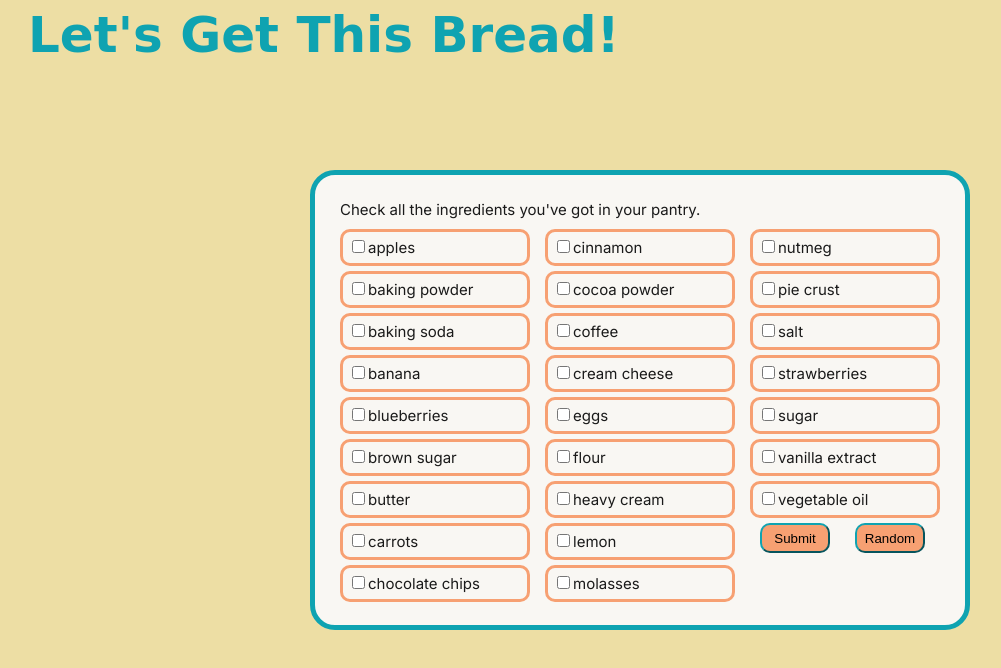
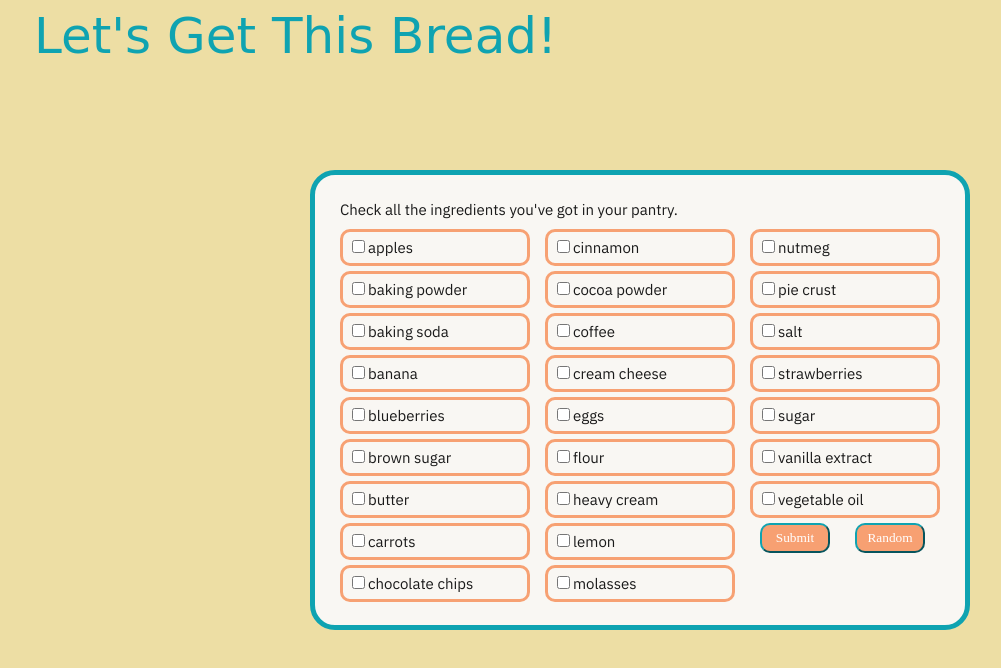
Before and after one commit to katmcd5/Baking-Recipe-Ideator, a website: page client/index.html in a window 1280 px wide. Shown: the whole page, without its empty margins (0-1001 px from the left). Drawn offline with Linux system fonts and the light colour scheme; a web font is replaced by a local one.

Commit message:
final touches

```diff
--- a/client/index.html
+++ b/client/index.html
@@ -3,12 +3,13 @@
   <head>
     <link href="https://fonts.googleapis.com/css2?family=Inter:wght@100;400;700;800&display=swap" rel="stylesheet">
     <link href="https://fonts.googleapis.com/css2?family=Neonderthaw&display=swap" rel="stylesheet">
+    <link href="https://fonts.googleapis.com/css2?family=Faustina&family=IBM+Plex+Sans&family=Prata&family=Source+Sans+3&display=swap" rel="stylesheet">
     <title>Recipe</title>
   </head>
 
   <body>
     <header>
-      <h1>Let's Get This Bread!</h1>
+      <button type="button" id="homepage" onClick="window.location.reload();">Let's Get This Bread!</button>
     </header>
     <div id="box"></div>
     <script type="text/javascript" src='/main.js'></script>
--- a/client/main.js
+++ b/client/main.js
@@ -58,6 +58,7 @@ function createCheckbox() {
     const submit = document.createElement('button');
     submit.setAttribute('type', 'submit');
     submit.id = 'submitButton';
+    submit.setAttribute('class', 'pinkButton');
     //create button label
     const text = document.createTextNode('Submit');
     submit.appendChild(text);
@@ -72,6 +73,7 @@ function createCheckbox() {
     const random = document.createElement('button');
     random.setAttribute('type', 'submit');
     random.id = 'randomButton';
+    random.setAttribute('class', 'pinkButton');
     const text = document.createTextNode('Random');
     random.appendChild(text);
     form.appendChild(random);
--- a/client/style.css
+++ b/client/style.css
@@ -1,13 +1,21 @@
-h1{
+#homepage{
   font-family: 'Neonderthaw', cursive;
   font-size: 50px;
   margin-left: 20px;
   margin-top: -2px;
   color: #0FA3B1;
+  border: none;
+  background-color: #EDDEA4;
 
 }
+
+#homepage:hover {
+  text-shadow: #f7a173 1px 0 10px;
+}
+
 body {
-  font-family: 'Inter', sans-serif;
+  font-family: 'IBM Plex Sans', sans-serif;
+  /* font-family: 'Source Sans 3', sans-serif; */
   font-size: 15px;
   background-color: #EDDEA4;
   color: rgb(26, 26, 26)
@@ -36,15 +44,20 @@ form {
 }
 
 .ingredient {
-  border: 3px solid #F7A072;
+  border: 3px solid #f7a173;
   border-radius: 10px;
   margin-bottom: 5px;
   padding: 5px;
 
 }
 
+.ingredient:hover {
+  transition: 100ms;
+  border-color: hsl(21, 89%, 71%, 0.5);
+}
 
-button {
+
+.pinkButton {
   height: 30px;
   width: 70px;
   background-color: #F7A072;
@@ -53,7 +66,14 @@ button {
   margin-left: 10px;
   border-radius: 10px;
   border-color: #0FA3B1;
+  /* font-family: 'IBM Plex Sans', sans-serif; */
+  font-family: 'Faustina', serif;
+  color: white;
 
+}
+
+.pinkButton:hover {
+  text-shadow: 0.5px 0.5px 1px rgb(26, 26, 26)
 }
 
 .recipe {
@@ -86,6 +106,8 @@ a {
   padding: 5px;
   border: 1px solid #F7A072;
   border-radius: 10px;
+  text-align: center;
+  font-size: 80%
 }
 
 button.delete {
@@ -96,4 +118,7 @@ button.delete {
   display: flex;
   justify-content: center;
   float: right;
+  color: rgb(26, 26, 26);
+  font-family: 'IBM Plex Sans', sans-serif;
+
 }
```
